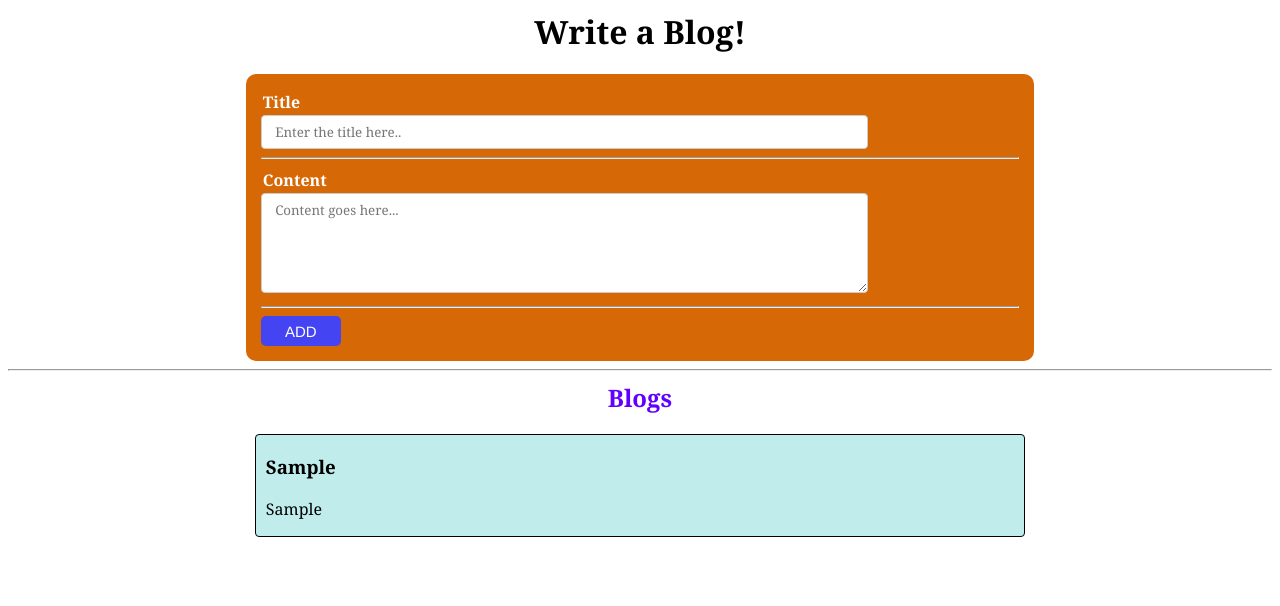
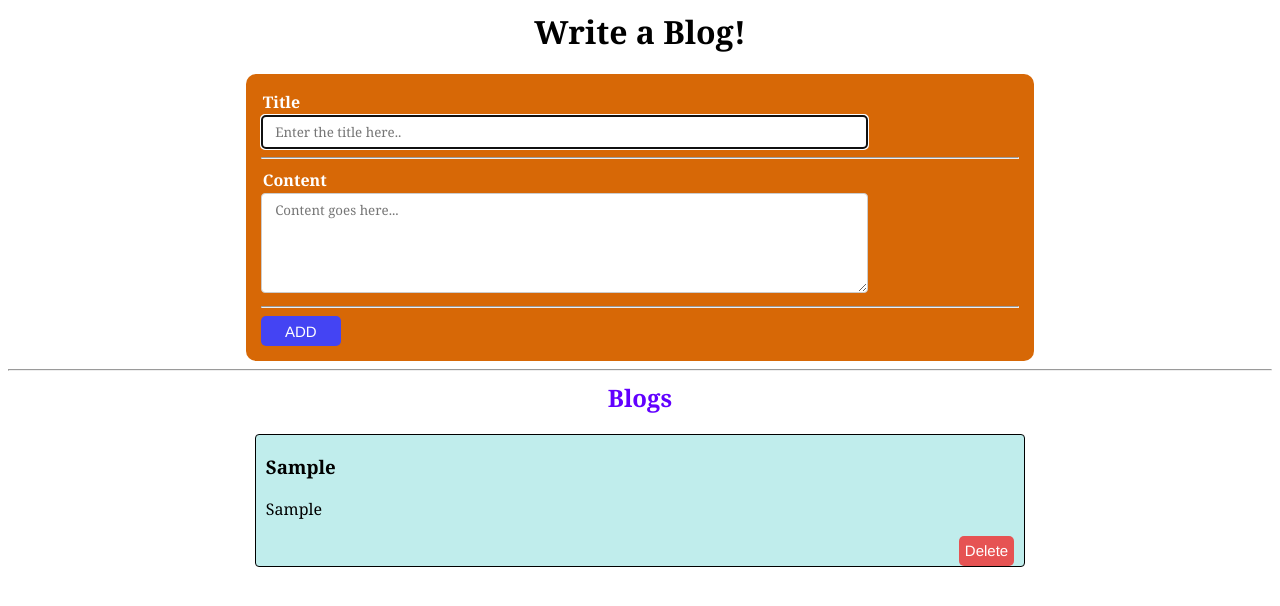
Before and after one commit to ritulanand/Blog-Website-React, a React (Create React App) app: page / in a window 1280 px wide. Both pictures are taken after typing "Sample", "Sample" into the empty fields and a click on the button "ADD". Shown: the top 606 px of the page. Built offline with nearby package versions, Linux system fonts and the light colour scheme.

Commit message:
object inside usestate hook

```diff
--- a/src/Components/Blog.js
+++ b/src/Components/Blog.js
@@ -1,39 +1,63 @@
-import { useState } from "react";
+import { useState , useRef, useEffect} from "react";
 
 
 export default function Blog(){
 
-    const [title, setTitle] = useState("");
+    // const [title, setTitle] = useState("");
 
-    const [content, setContent] = useState("");
+
+    // const [content, setContent] = useState("");
+
+    const [formData, setFormData] = useState({title : "", content: ""});
 
     const [blogs, setBlogs] = useState([]);
+    const titleRef = useRef(null);
+    console.log("tileref", titleRef);
+
+    useEffect(() => {
+        titleRef.current.focus();
+    }, [])
+
 
 
 
     function handleSubmit(e){
         e.preventDefault();
-        setBlogs([{title, content}, ...blogs]);
-        console.log("blogs", blogs);
-        setTitle("");
-        setContent("");
+        setBlogs([{title : formData.title, content : formData.content}, ...blogs]);
+        // console.log("blogs", blogs);
+        // setTitle("");
+        // setContent("");
+        setFormData({title : "", content : ""});
+        // console.log("cu", titleRef.current);
+        titleRef.current.focus();
+        // console.log("val", titleRef.current.value);
+
+
+
+    }
+
+    function removeBlog(i) {
+        setBlogs(blogs.filter((blog, index) => i!== index));
     }
 
     return (
+
         <>
 
         <h1>Write a Blog!</h1>
         <div className="section">
             <form onSubmit={handleSubmit}>
                 <Row label="Title">
-                    <input value={title} className="input" placeholder="Enter the title here.."
-                    onChange={(e) => setTitle(e.target.value)} />
+                    <input
+                    ref={titleRef}
+                    value={formData.title} className="input" placeholder="Enter the title here.."
+                    onChange={(e) => setFormData({title : e.target.value, content : formData.content})} />
 
                 </Row>
                 <Row label="Content">
                     <textarea
-                    onChange={(e) => setContent(e.target.value)}
-                    value={content} className="input content" placeholder="Content goes here..." />
+                    onChange={(e) => setFormData({title : formData.title, content : e.target.value})}
+                    value={formData.content} className="input content" placeholder="Content goes here..." />
 
                 </Row>
                 <button className="btn">ADD</button>
@@ -48,6 +72,11 @@ export default function Blog(){
                 <div className="blog" key={i}>
                     <h3>{blog.title}</h3>
                     <p>{blog.content}</p>
+                    <div className="blog-btn">
+                        <button onClick={() => removeBlog(i)} className="btn remove">
+                            Delete
+                        </button>
+                    </div>
                 </div>
             )
         })}
```
